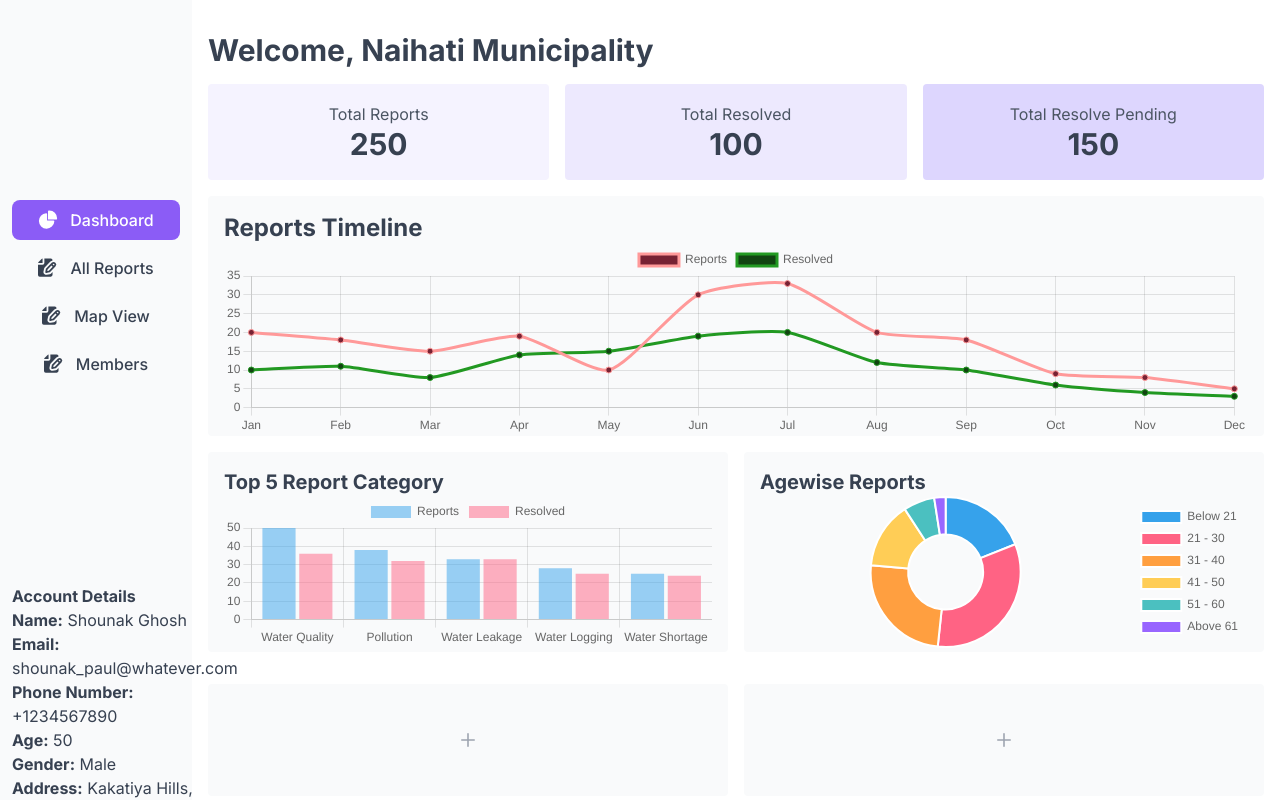
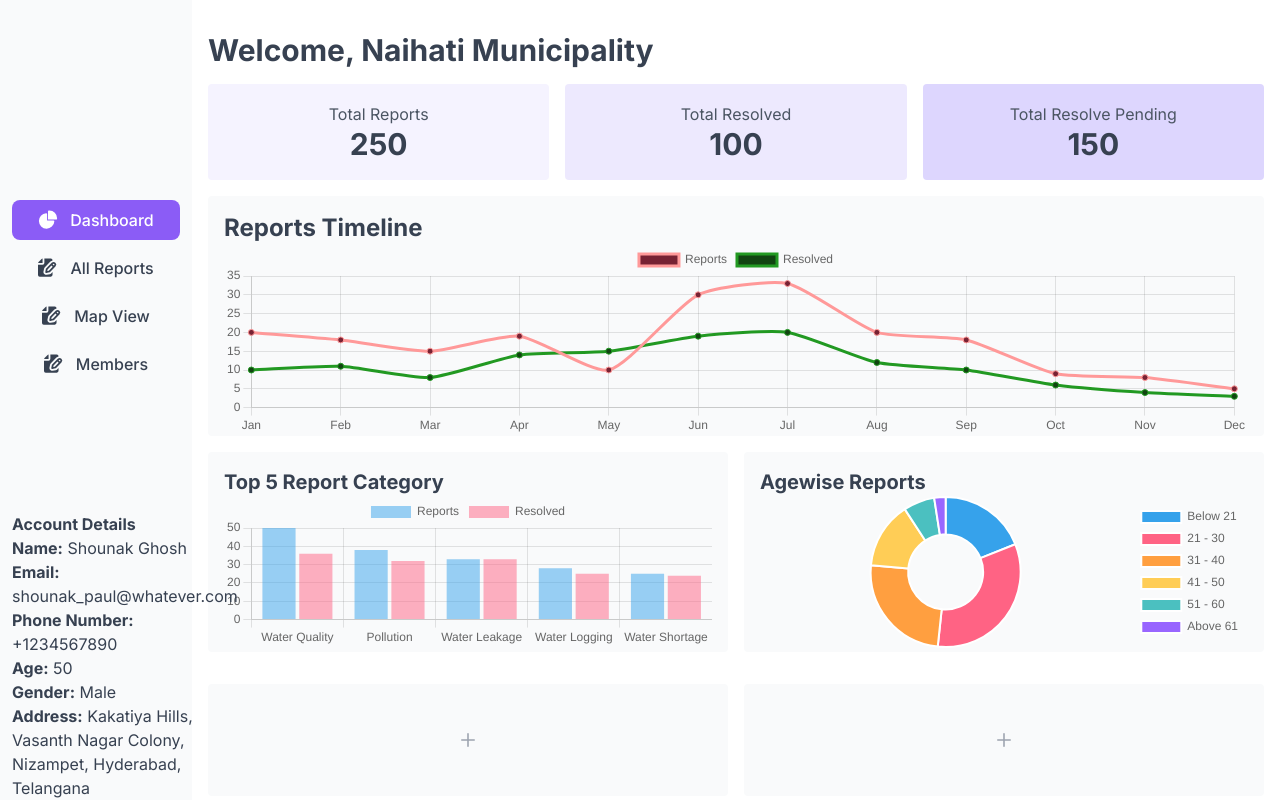
Before and after one commit to Takshashakti/CrowdFlow, a Next.js app: page /admin in a window 1280 px wide. Shown: the top 800 px of the page. Built offline with nearby package versions, Linux system fonts and the light colour scheme.

Commit message:
fixed stuff

```diff
--- a/src/components/DashboardSidePannel.tsx
+++ b/src/components/DashboardSidePannel.tsx
@@ -118,7 +118,7 @@ export default function DashboardSidePannel({
             </Link>
           </li>
         </ul>
-        <div className="fixed py-[25vh]">
+        <div className="absolute bottom-0">
           <div className="font-bold justify-center mx-auto">
             Account Details
           </div>
```
